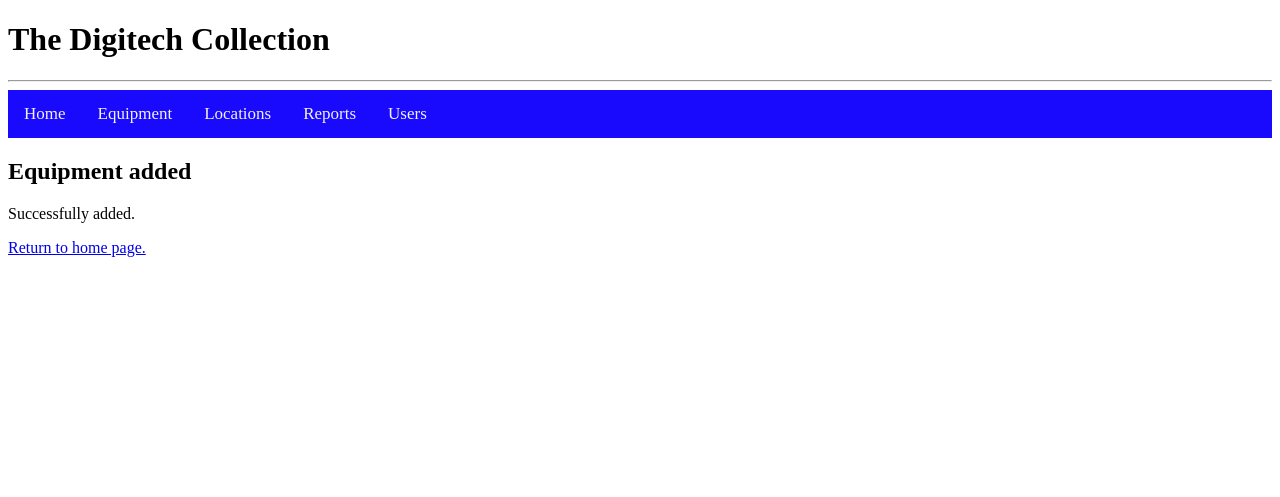
After one commit to butlerk/digitech_collection, a Flask app: page /add_equip_success in a window 1280 px wide. The commit adds this page. Shown: the top 497 px of the page. Run offline with Flask 2, Linux system fonts and the light colour scheme.

Commit message:
Add Equip Success
Added equipment success pages.

```diff
--- a/app/routes.py
+++ b/app/routes.py
@@ -27,3 +27,7 @@ def users():
 @app.route('/new_user')
 def new_user():
     return render_template('new_user.html', title = 'New User')
+
+@app.route('/add_equip_success')
+def add_equip_success():
+    return render_template('add_equip_success.html', title = 'Add Equipment Success')
--- /dev/null
+++ b/app/templates/add_equip_success.html
@@ -0,0 +1,12 @@
+{% extends 'menu.html' %}
+{% block content %}
+
+<h2>Equipment added</h2>
+<p>
+    Successfully added.
+</p>
+<p>
+    <a href = "{{ url_for('index') }}">Return to home page.</a>
+</p>
+
+{% endblock %}
--- a/app/templates/equipment.html
+++ b/app/templates/equipment.html
@@ -51,8 +51,12 @@
     </label>
 
     <!-- button to add equipment -->
+    <!--<br>
+    <input type="submit" class="pure-button pure-button-primary" value="Add equipment" />-->
+
     <br>
-    <input type="submit" class="pure-button pure-button-primary" value="Add equipment" />
+    <a href = "{{ url_for('add_equip_success') }}">Add Equipment</a>
+
 </form>
 
 
```
